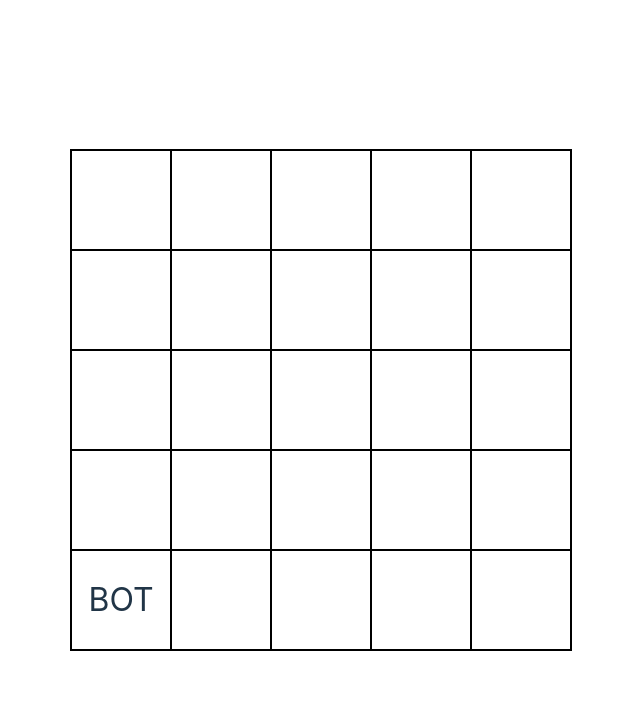
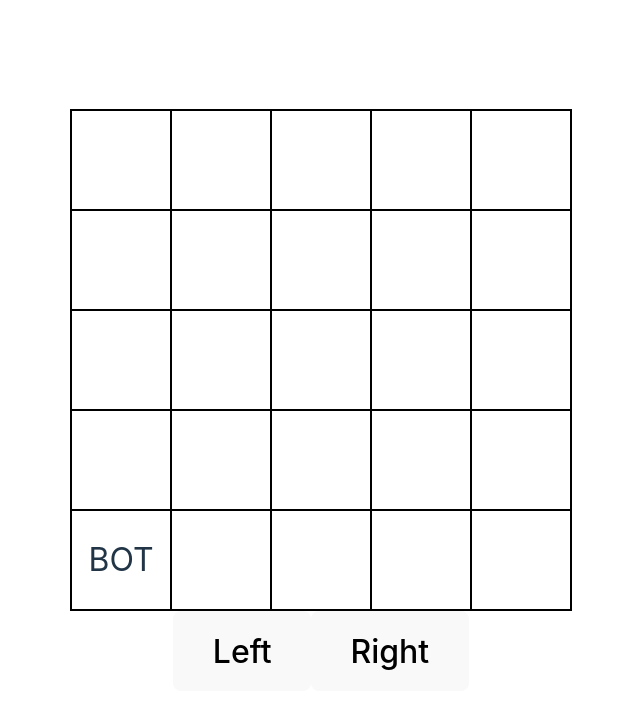
Before and after one commit to sezgi/toy-robot, a React (Vite) app: page / in a window 1280 px wide. Both pictures are taken after a click on the button "Place". Shown: the top 708 px of the page, without its empty margins (319-959 px from the left). Built offline with nearby package versions, Linux system fonts and the light colour scheme.

Commit message:
rotate robot

```diff
--- a/src/App.css
+++ b/src/App.css
@@ -19,6 +19,4 @@
   display: flex;
   justify-content: center;
   align-items: center;
-  background-color: white;
-  margin: 1px;
 }
--- a/src/App.tsx
+++ b/src/App.tsx
@@ -9,13 +9,30 @@ import "./App.css";
 
 const ROWS = 5;
 const COLS = 5;
+const DIRECTIONS = ["N", "E", "S", "W"];
 
 export default function App() {
   const [isRobotPlaced, setIsRobotPlaced] = useState(false);
-  const [robotPosition, setRobotPosition] = useState({ row: ROWS, col: 1 });
+  const [position, setPosition] = useState({ row: ROWS, col: 1 });
+  const [direction, setDirection] = useState("N");
+  const [angleCount, setAngleCount] = useState(0);
+  const [doAnimate, setDoAnimate] = useState(false);
 
   const handlePlace = (row: number, col: number) => {
-    if (isRobotPlaced) setRobotPosition({ row, col });
+    if (isRobotPlaced) {
+      setPosition({ row, col });
+      setDirection("N");
+      setAngleCount(0);
+      setDoAnimate(false);
+    }
+  };
+
+  const handleRotate = (reverse = false) => {
+    const dirIndex = DIRECTIONS.indexOf(direction);
+    const newDirIndex = reverse ? (dirIndex + 3) % 4 : (dirIndex + 1) % 4;
+    setDirection(DIRECTIONS[newDirIndex]);
+    setAngleCount((angleCount) => angleCount + (reverse ? -1 : 1));
+    setDoAnimate(true);
   };
 
   return (
@@ -24,15 +41,25 @@ export default function App() {
         rows={ROWS}
         cols={COLS}
         isRobotPlaced={isRobotPlaced}
-        robotPosition={robotPosition}
+        position={position}
+        angle={angleCount * 90}
+        doAnimate={doAnimate}
         onPlace={handlePlace}
       />
+      <div className="controls">
         {!isRobotPlaced && (
           <>
             <Robot />
             <button onClick={() => setIsRobotPlaced(true)}>Place</button>
           </>
         )}
+        {isRobotPlaced && (
+          <>
+            <button onClick={() => handleRotate(true)}>Left</button>
+            <button onClick={() => handleRotate()}>Right</button>
+          </>
+        )}
+      </div>
     </div>
   );
 }
--- a/src/components/Board.tsx
+++ b/src/components/Board.tsx
@@ -1,7 +1,7 @@
 /**
  * Board component
  * Notes:
- * - robotPosition is 1-indexed because of CSS grid
+ * - position is 1-indexed because of CSS grid
  * - initially, robot is off the board
  * - onPlace callback is called when a cell is clicked
  */
@@ -13,7 +13,9 @@ interface BoardProps {
   rows: number;
   cols: number;
   isRobotPlaced: boolean;
-  robotPosition: { row: number; col: number };
+  position: { row: number; col: number };
+  angle?: number;
+  doAnimate?: boolean;
   onPlace: (row: number, col: number) => void;
 }
 
@@ -21,7 +23,9 @@ const Board: FC<BoardProps> = ({
   rows,
   cols,
   isRobotPlaced,
-  robotPosition,
+  position,
+  angle,
+  doAnimate,
   onPlace,
 }) => {
   return (
@@ -49,7 +53,12 @@ const Board: FC<BoardProps> = ({
             ))
         )}
       {isRobotPlaced ? (
-        <Robot row={robotPosition.row} col={robotPosition.col} />
+        <Robot
+          row={position.row}
+          col={position.col}
+          angle={angle}
+          doAnimate={doAnimate}
+        />
       ) : null}
     </div>
   );
--- a/src/components/Robot.tsx
+++ b/src/components/Robot.tsx
@@ -9,14 +9,23 @@ import { FC } from "react";
 interface RobotProps {
   row?: number;
   col?: number;
+  angle?: number;
+  doAnimate?: boolean;
 }
 
-const Robot: FC<RobotProps> = ({ row = 1, col = 1 }) => {
+const Robot: FC<RobotProps> = ({
+  row = 1,
+  col = 1,
+  angle = 0,
+  doAnimate = true,
+}) => {
   return (
     <div
       className="robot"
       style={{
         gridArea: `${row} / ${col} / span 1 / span 1`,
+        transform: `rotate(${angle}deg)`,
+        transition: doAnimate ? "all ease-in-out 0.25s" : "none",
       }}
     >
       BOT
```
Lines whose indentation alone changed are shown as unchanged.
